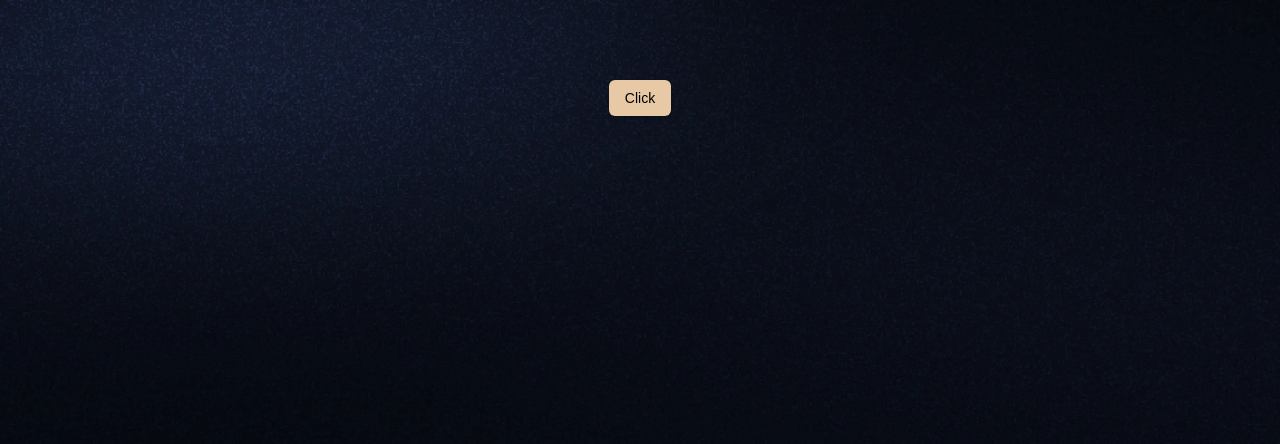
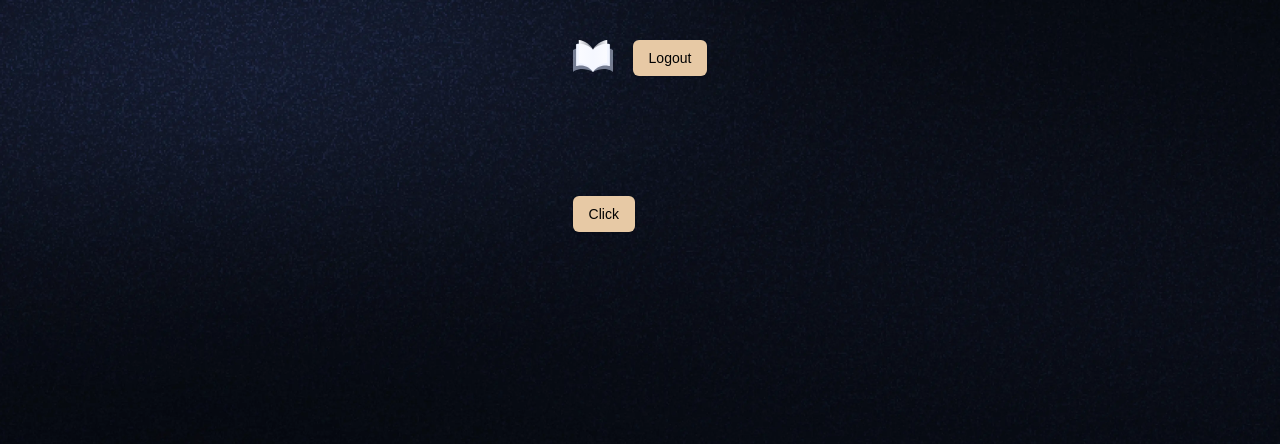
Before and after one commit to tarunreddybabi/college_library, a Next.js app: page / in a window 1280 px wide. Shown: the top 444 px of the page. Built offline with nearby package versions, Linux system fonts and the light colour scheme; a web font is replaced by a local one.

Commit message:
folder structure

```diff
--- a/app/(root)/layout.tsx
+++ b/app/(root)/layout.tsx
@@ -1,5 +1,5 @@
 import { ReactNode } from "react";
-// import Header from "@/components/Header";
+import Header from "@/components/Header";
 // import { auth } from "@/auth";
 import { redirect } from "next/navigation";
 import { after } from "next/server";
@@ -34,7 +34,7 @@
     <main className="root-container">
       <div className="mx-auto max-w-7xl">
         {/* <Header session={session} /> */}
-
+        <Header />
         <div className="mt-20 pb-20">{children}</div>
       </div>
     </main>
--- a/components/Header.tsx
+++ b/components/Header.tsx
@@ -0,0 +1,31 @@
+import Link from "next/link";
+import Image from "next/image";
+// import { signOut } from "@/auth";
+import { Button } from "@/components/ui/button";
+
+const Header = () => {
+  return (
+    <header className="my-10 flex justify-between gap-5">
+      <Link href="/">
+        <Image src="/icons/logo.svg" alt="logo" width={40} height={40} />
+      </Link>
+
+      <ul className="flex flex-row items-center gap-8">
+        <li>
+          <form
+            action={async () => {
+              "use server";
+
+            //   await signOut();
+            }}
+            className="mb-10"
+          >
+            <Button>Logout</Button>
+          </form>
+        </li>
+      </ul>
+    </header>
+  );
+};
+
+export default Header;
```
Lines whose indentation alone changed are shown as unchanged.
